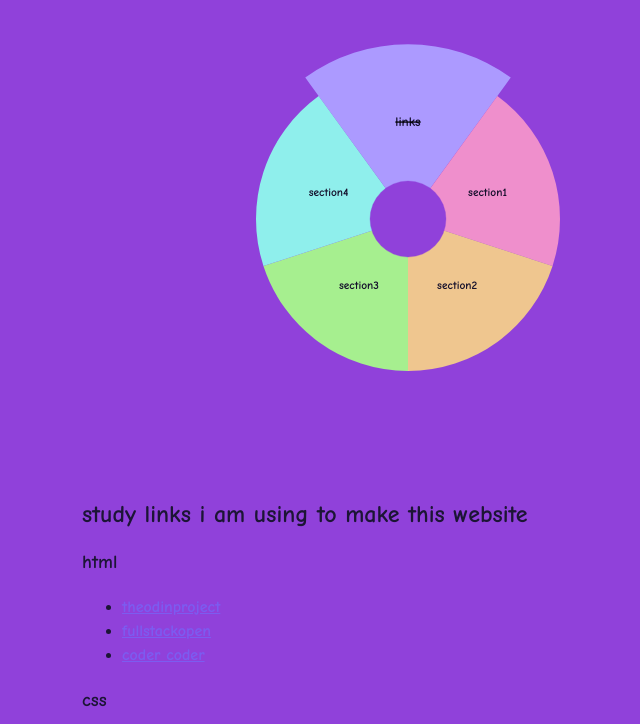
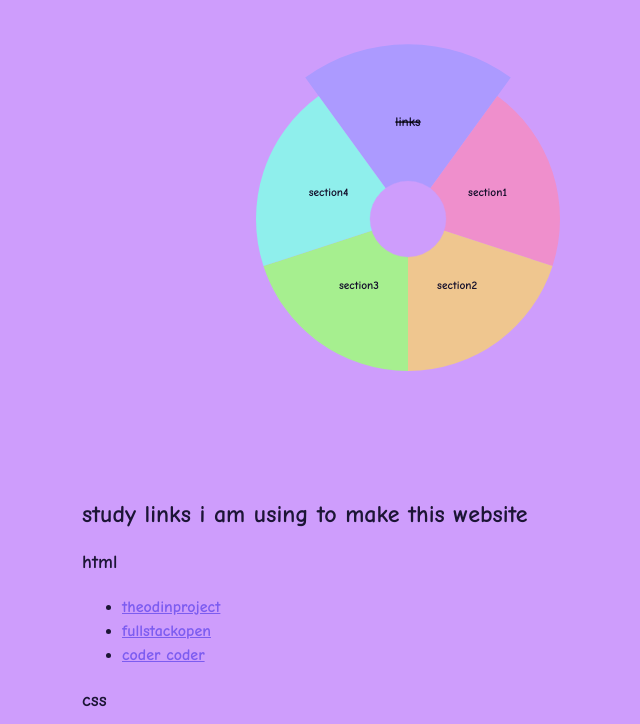
Before and after one commit to sloth-ian/portfolio-website, a plain HTML site: page index.html in a window 1280 px wide. Shown: the part 171-895 px from the top of the page, without its empty margins (232-872 px from the left). Drawn offline with Linux system fonts and the light colour scheme.

Commit message:
changing bg color again
the old color looks really bad

```diff
--- a/website/css/styles.css
+++ b/website/css/styles.css
@@ -2,7 +2,7 @@
 
 /* main colors for stuff */
 :root {
-    --bg: #9041da;       /* page background - periwinkle*/
+    --bg: #ce9dfc;       /* page background - periwinkle*/
     --text: #1c1535;     /* main text - black*/
     --accent: #7c5cf0;   /* links - blue */
 }   /* reminder add dark mode */
```
